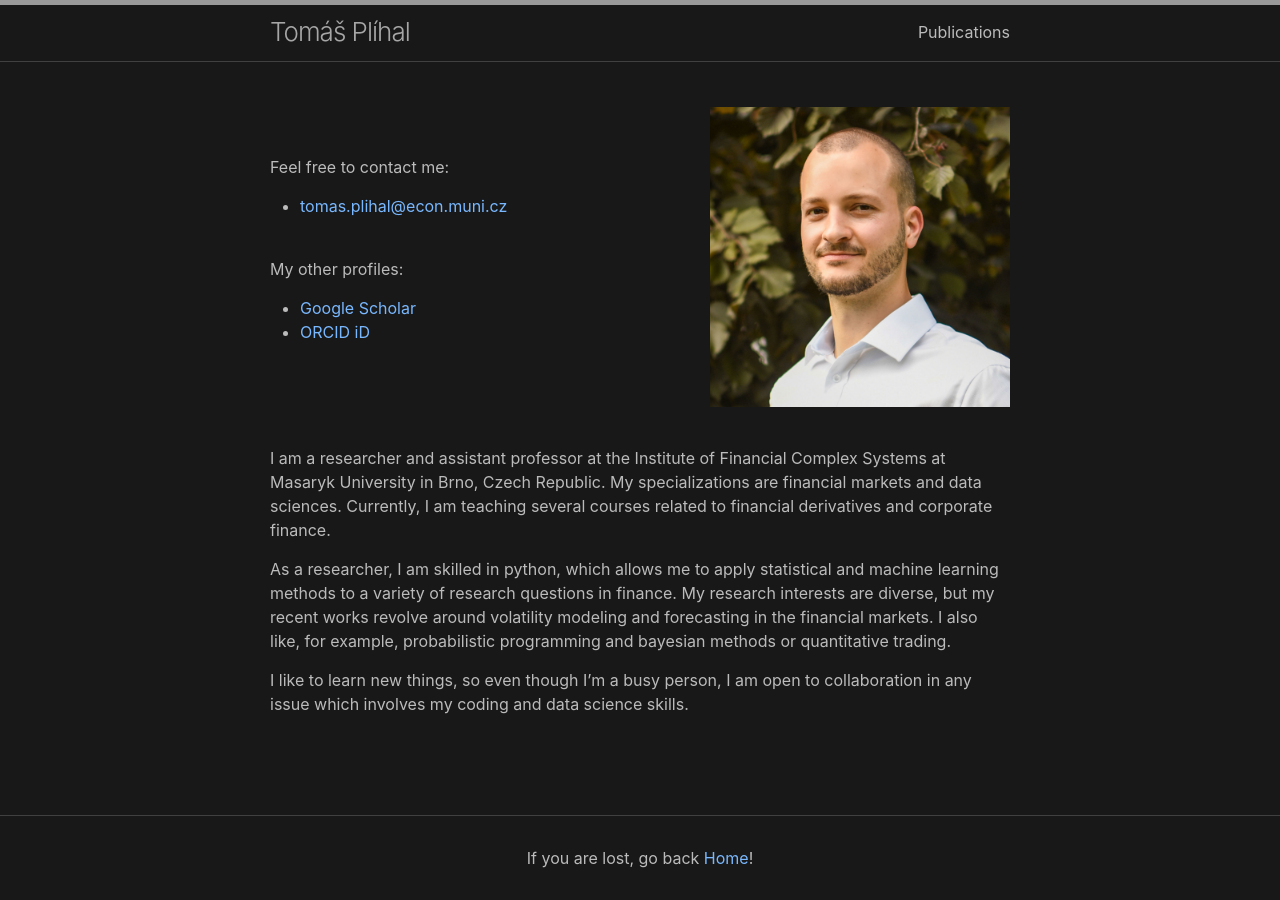
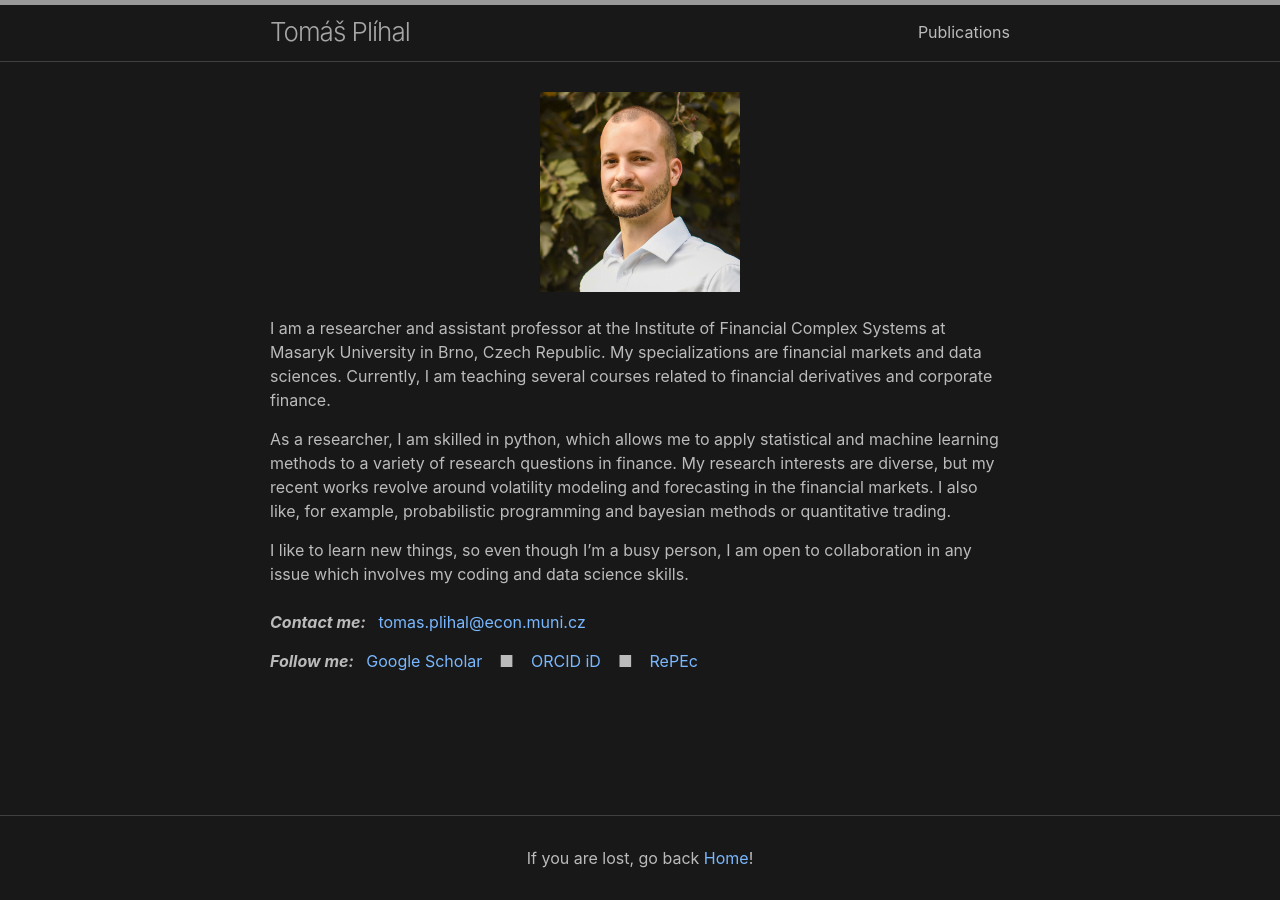
Before and after one commit to tomasplihal/personal_website, a Jekyll site: the page built from index.md, in a window 1280 px wide. Built offline with Jekyll 4.4.1, drawn with Linux system fonts in a browser that asks for light colours.

Commit message:
Update home page

```diff
--- a/index.md
+++ b/index.md
@@ -3,7 +3,11 @@ layout: home
 title: Tomáš Plíhal
 ---
 
-<img align="right" src="profile.jpg" width=300px />
+<div style="text-align: center;">
+    <img align="middle" src="profile.jpg" width=200px class="center" />
+</div>
+
+<!-- <img align="right" src="profile.jpg" width=200px />
 
 <br/>
 <br/>
@@ -14,8 +18,9 @@ Feel free to contact me:
  My other profiles:
 - [Google Scholar](https://scholar.google.com/citations?user=DKn2h7kAAAAJ&hl=cs&oi=ao)
 - [ORCID iD](https://orcid.org/0000-0002-2578-488X)
+- [RePEc](https://authors.repec.org/pro/ppl121/)
 
-<br clear="right"/>
+<br clear="right"/> -->
 
 <br/>
 I am a researcher and assistant professor at the Institute of Financial Complex Systems at Masaryk University in Brno, Czech Republic. My specializations are financial markets and data sciences. Currently, I am teaching several courses related to financial derivatives and corporate finance.
@@ -23,3 +28,10 @@ I am a researcher and assistant professor at the Institute of Financial Complex
 As a researcher, I am skilled in python, which allows me to apply statistical and machine learning methods to a variety of research questions in finance. My research interests are diverse, but my recent works revolve around volatility modeling and forecasting in the financial markets. I also like, for example, probabilistic programming and bayesian methods or quantitative trading.
 
 I like to learn new things, so even though I'm a busy person, I am open to collaboration in any issue which involves my coding and data science skills.
+<br/>
+<br/>
+***Contact me:***&ensp; [tomas.plihal@econ.muni.cz](mailto:tomas.plihal@econ.muni.cz)
+
+***Follow me:***&ensp; [Google Scholar](https://scholar.google.com/citations?user=DKn2h7kAAAAJ&hl=cs&oi=ao) &ensp; &#9632; &ensp;
+[ORCID iD](https://orcid.org/0000-0002-2578-488X) &ensp; &#9632; &ensp;
+[RePEc](https://authors.repec.org/pro/ppl121/)
```
